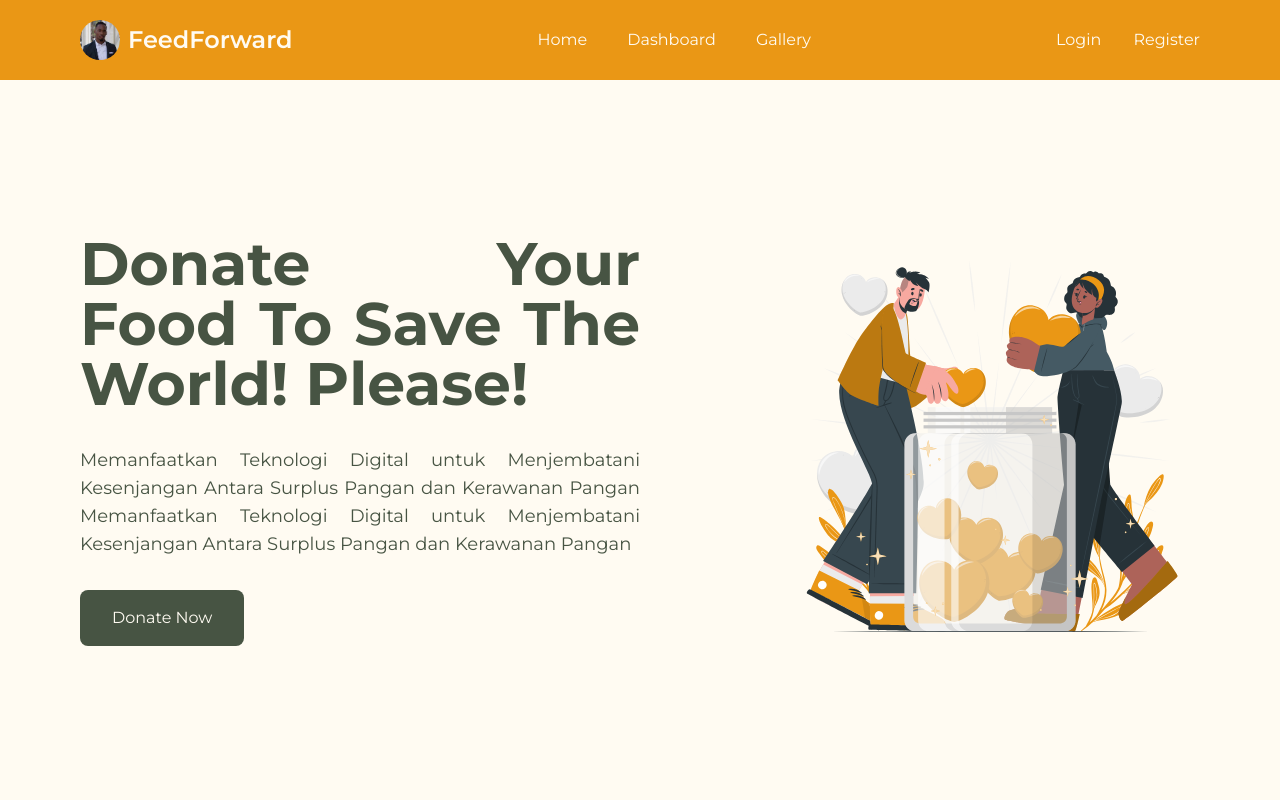
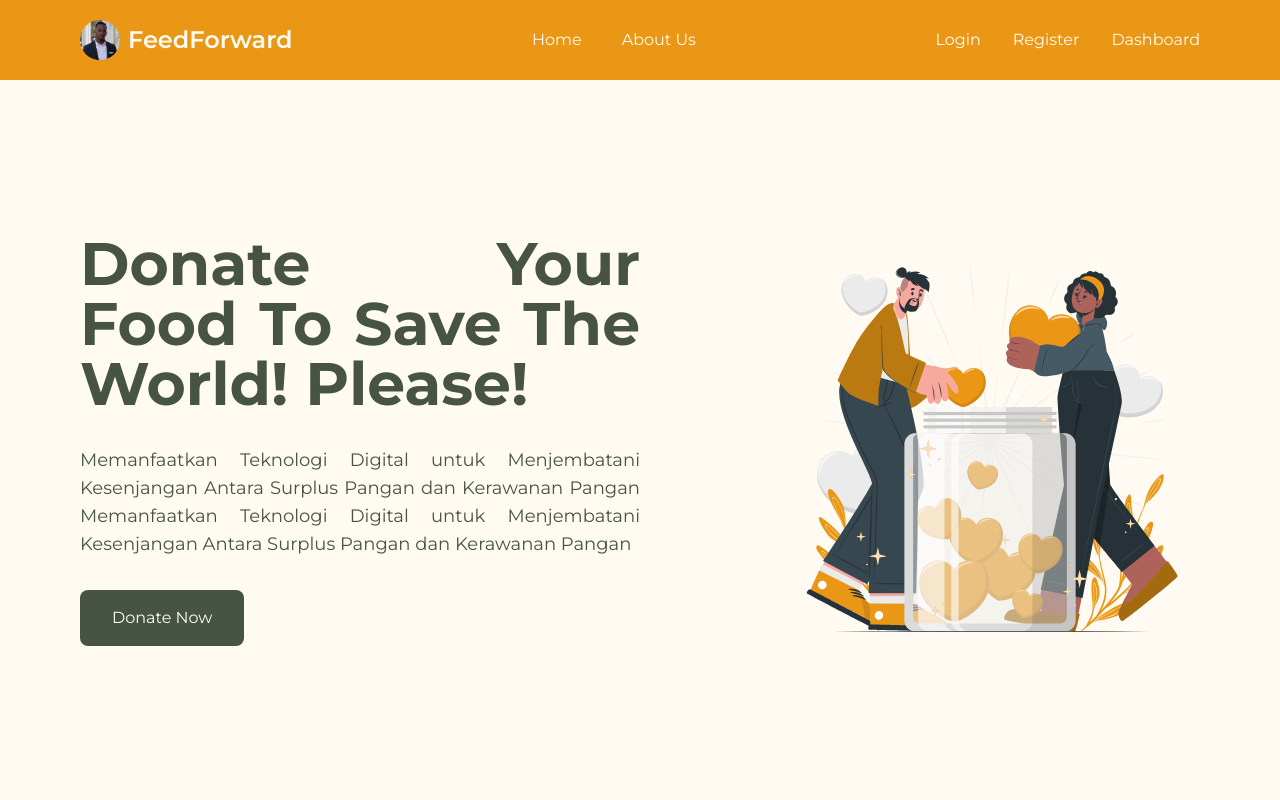
Before and after one commit to ahsanzizan/SEFEST24WEBDEV_Templar, a Next.js app: page / in a window 1280 px wide. Shown: the top 800 px of the page. Built offline with nearby package versions, Linux system fonts and the light colour scheme.

Commit message:
update: nav ui

```diff
--- a/src/app/(main)/components/Navbar.tsx
+++ b/src/app/(main)/components/Navbar.tsx
@@ -1,10 +1,10 @@
 import Image from 'next/image';
 
-const menus: string[] = ['Home', 'Dashboard', 'Gallery'];
+const menus: string[] = ['Home', 'About Us'];
 
 export default function Navbar() {
   return (
-    <nav className="fixed flex h-20 w-screen items-center justify-between bg-[#EA9715] px-20 text-[#FFFBF2] z-50">
+    <nav className="fixed z-50 flex h-20 w-screen items-center justify-between bg-[#EA9715] px-20 text-[#FFFBF2]">
       <div className="flex items-center gap-x-2">
         <Image
           src="/dummy.jpeg"
@@ -28,6 +28,7 @@ export default function Navbar() {
       <div className="flex justify-between gap-x-8">
         <p>Login</p>
         <p>Register</p>
+        <p>Dashboard</p>
       </div>
     </nav>
   );
```
